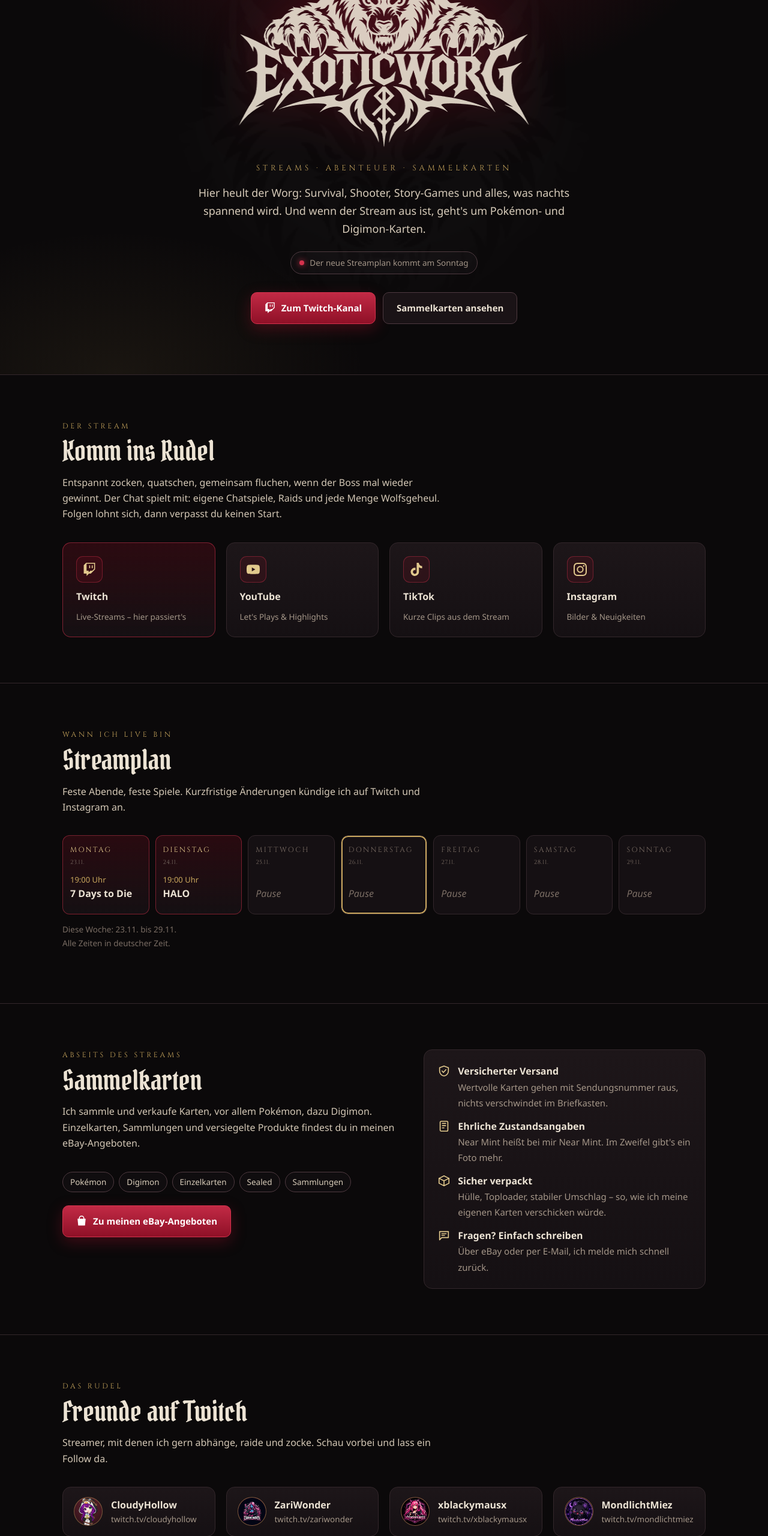
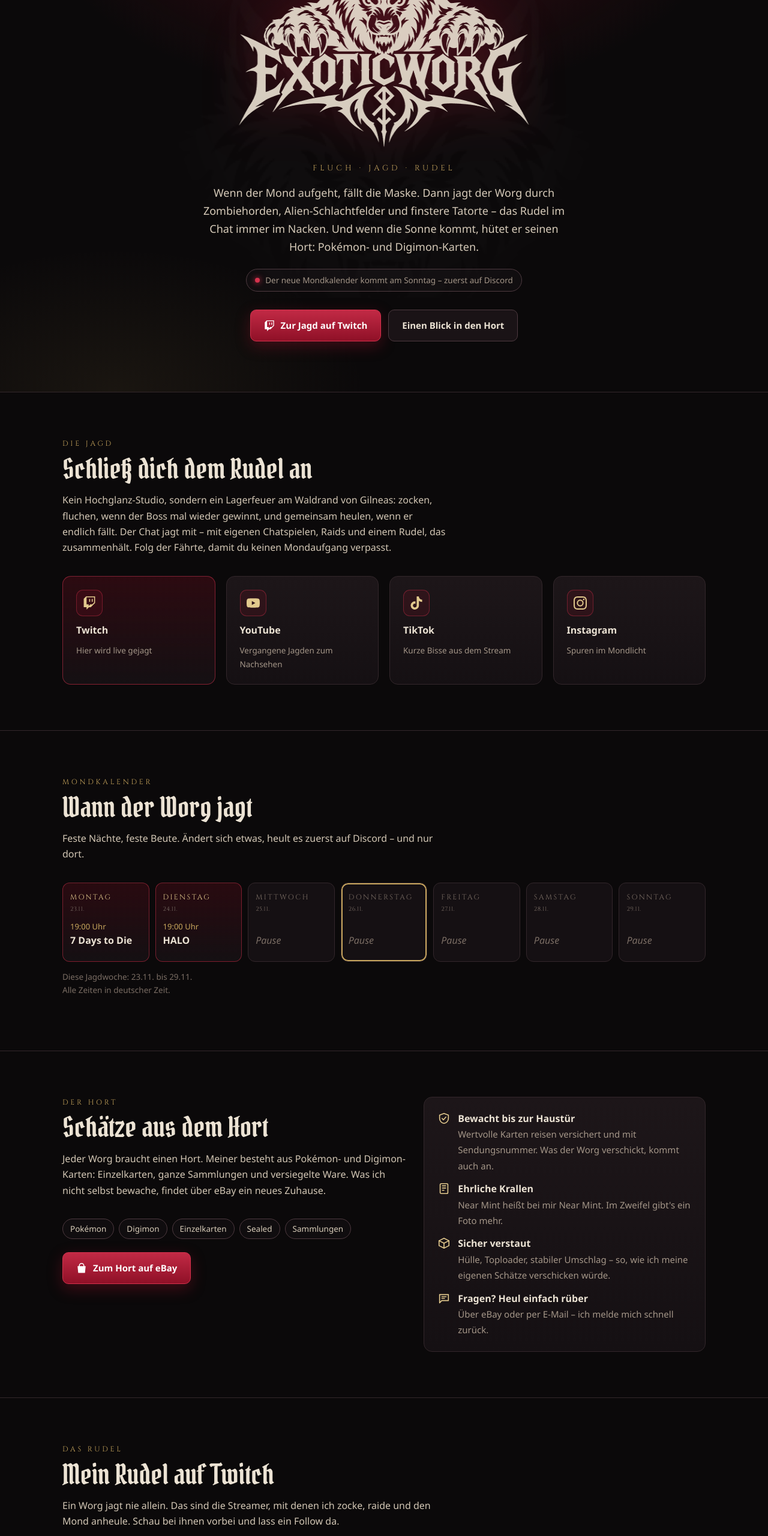
Before and after one commit to Exoticworg/homepage, a plain HTML site: page index.html in a window 1280 px wide. Shown: the part 240-2800 px from the top of the page at 60% size. Drawn offline with Linux system fonts and the light colour scheme.

Commit message:
Texte mit Worgen-Flair, Streamplan-Änderungen nur über Discord
Co-Authored-By: Claude Opus 5.5 <noreply@anthropic.com>
Claude-Session: https://claude.ai/code/session_017xUbLKwy7ULAByV6Z9Ekj7

```diff
--- a/index.html
+++ b/index.html
@@ -3,8 +3,8 @@
 <head>
 <meta charset="utf-8">
 <meta name="viewport" content="width=device-width,initial-scale=1">
-<title>ExoticWorg – Twitch-Streams &amp; Sammelkarten</title>
-<meta name="description" content="ExoticWorg: Gaming-Streams auf Twitch mit Werwolf-Flair – und Pokémon- &amp; Digimon-Sammelkarten, sicher und versichert verschickt.">
+<title>ExoticWorg – Der Worg jagt auf Twitch</title>
+<meta name="description" content="ExoticWorg – wenn der Mond aufgeht, jagt der Worg auf Twitch. Schließ dich dem Rudel an. Dazu Pokémon- &amp; Digimon-Karten aus seinem Hort.">
 <meta property="og:title" content="ExoticWorg – Twitch-Streams & Sammelkarten">
 <meta property="og:description" content="Gaming-Streams auf Twitch und Sammelkarten von ExoticWorg.">
 <meta property="og:image" content="https://exoticworg.de/assets/logo_full.png">
@@ -34,45 +34,48 @@
   <div class="hero">
     <div class="wrap">
       <img class="logo" src="assets/logo_full.png" alt="ExoticWorg" width="520" height="347">
-      <p class="claim">Streams · Abenteuer · Sammelkarten</p>
-      <p class="lead">Hier heult der Worg: Survival, Shooter, Story-Games und alles, was nachts spannend wird. Und wenn der Stream aus ist, geht's um Pokémon- und Digimon-Karten.</p>
-      <div class="live" id="nextStream"><i></i><span>Streamplan wird geladen …</span></div>
+      <p class="claim">Fluch · Jagd · Rudel</p>
+      <p class="lead">Wenn der Mond aufgeht, fällt die Maske. Dann jagt der Worg durch Zombiehorden, Alien-Schlachtfelder und finstere Tatorte – das Rudel im Chat immer im Nacken. Und wenn die Sonne kommt, hütet er seinen Hort: Pokémon- und Digimon-Karten.</p>
+      <div class="live" id="nextStream"><i></i><span>Die Fährte wird aufgenommen …</span></div>
       <div class="cta">
         <a class="btn p" href="https://www.twitch.tv/exoticworg" target="_blank" rel="noopener">
           <svg viewBox="0 0 24 24" aria-hidden="true"><path d="M11.571 4.714h1.715v5.143H11.57zm4.715 0H18v5.143h-1.714zM6 0 1.714 4.286v15.428h5.143V24l4.286-4.286h3.428L22.286 12V0zm14.571 11.143-3.428 3.428h-3.429l-3 3v-3H6.857V1.714h13.714Z"/></svg>
-          Zum Twitch-Kanal</a>
-        <a class="btn" href="#karten">Sammelkarten ansehen</a>
+          Zur Jagd auf Twitch</a>
+        <a class="btn" href="#karten">Einen Blick in den Hort</a>
       </div>
     </div>
   </div>
 
   <section id="stream">
     <div class="wrap">
-      <p class="kicker">Der Stream</p>
-      <h2>Komm ins Rudel</h2>
-      <p class="intro">Entspannt zocken, quatschen, gemeinsam fluchen, wenn der Boss mal wieder gewinnt. Der Chat spielt mit: eigene Chatspiele, Raids und jede Menge Wolfsgeheul. Folgen lohnt sich, dann verpasst du keinen Start.</p>
-      <div class="grid g4">
+      <p class="kicker">Die Jagd</p>
+      <h2>Schließ dich dem Rudel an</h2>
+      <p class="intro">Kein Hochglanz-Studio, sondern ein Lagerfeuer am Waldrand von Gilneas: zocken, fluchen, wenn der Boss mal wieder gewinnt, und gemeinsam heulen, wenn er endlich fällt. Der Chat jagt mit – mit eigenen Chatspielen, Raids und einem Rudel, das zusammenhält. Folg der Fährte, damit du keinen Mondaufgang verpasst.</p>
+      <div class="grid g4" id="kanaele">
         <a class="card ch main" href="https://www.twitch.tv/exoticworg" target="_blank" rel="noopener">
           <span class="ic"><svg viewBox="0 0 24 24"><path d="M11.571 4.714h1.715v5.143H11.57zm4.715 0H18v5.143h-1.714zM6 0 1.714 4.286v15.428h5.143V24l4.286-4.286h3.428L22.286 12V0zm14.571 11.143-3.428 3.428h-3.429l-3 3v-3H6.857V1.714h13.714Z"/></svg></span>
-          <b>Twitch</b><small>Live-Streams – hier passiert's</small></a>
+          <b>Twitch</b><small>Hier wird live gejagt</small></a>
         <a class="card ch" href="https://www.youtube.com/@exoticworg" target="_blank" rel="noopener">
           <span class="ic"><svg viewBox="0 0 24 24"><path d="M23.5 6.19a3 3 0 0 0-2.12-2.14C19.5 3.55 12 3.55 12 3.55s-7.5 0-9.38.5A3 3 0 0 0 .5 6.19C0 8.07 0 12 0 12s0 3.93.5 5.81a3 3 0 0 0 2.12 2.14c1.88.5 9.38.5 9.38.5s7.5 0 9.38-.5a3 3 0 0 0 2.12-2.14C24 15.93 24 12 24 12s0-3.93-.5-5.81zM9.55 15.57V8.43L15.82 12z"/></svg></span>
-          <b>YouTube</b><small>Let's Plays &amp; Highlights</small></a>
+          <b>YouTube</b><small>Vergangene Jagden zum Nachsehen</small></a>
         <a class="card ch" href="https://www.tiktok.com/@exoticworg6" target="_blank" rel="noopener">
           <span class="ic"><svg viewBox="0 0 24 24"><path d="M12.53.02c1.3-.02 2.6-.01 3.9-.02.09 1.53.64 3.09 1.76 4.17 1.12 1.11 2.7 1.62 4.24 1.79v4.03a10.4 10.4 0 0 1-5.82-1.9c-.01 2.92.01 5.84-.02 8.75a7.6 7.6 0 0 1-1.35 3.94 7.47 7.47 0 0 1-5.91 3.21 7.3 7.3 0 0 1-4.08-1.03 7.55 7.55 0 0 1-3.65-5.71c-.02-.5-.03-1-.01-1.49a7.53 7.53 0 0 1 8.73-6.68c.02 1.48-.04 2.96-.04 4.44a3.43 3.43 0 0 0-4.38 2.12c-.21.51-.15 1.07-.14 1.61.24 1.64 1.82 3.02 3.5 2.87a3.3 3.3 0 0 0 2.77-1.61c.19-.33.4-.67.41-1.06.1-1.79.06-3.57.07-5.36.01-4.03-.01-8.05.02-12.07z"/></svg></span>
-          <b>TikTok</b><small>Kurze Clips aus dem Stream</small></a>
+          <b>TikTok</b><small>Kurze Bisse aus dem Stream</small></a>
         <a class="card ch" href="https://www.instagram.com/exotic_worg/" target="_blank" rel="noopener">
           <span class="ic"><svg viewBox="0 0 24 24"><path d="M12 2.2c3.2 0 3.58 0 4.85.07 3.25.15 4.77 1.69 4.92 4.92.06 1.27.07 1.65.07 4.85s0 3.58-.07 4.85c-.15 3.23-1.66 4.77-4.92 4.92-1.27.06-1.65.07-4.85.07s-3.58 0-4.85-.07c-3.26-.15-4.77-1.7-4.92-4.92C2.17 15.58 2.16 15.2 2.16 12s0-3.58.07-4.85C2.38 3.92 3.9 2.38 7.15 2.23 8.42 2.17 8.8 2.2 12 2.2zM12 0C8.74 0 8.33 0 7.05.07 2.7.27.27 2.69.07 7.05 0 8.33 0 8.74 0 12s0 3.67.07 4.95c.2 4.36 2.62 6.78 6.98 6.98C8.33 24 8.74 24 12 24s3.67 0 4.95-.07c4.35-.2 6.78-2.62 6.98-6.98.06-1.28.07-1.69.07-4.95s0-3.67-.07-4.95C23.73 2.7 21.31.27 16.95.07 15.67 0 15.26 0 12 0zm0 5.84a6.16 6.16 0 1 0 0 12.32 6.16 6.16 0 0 0 0-12.32zM12 16a4 4 0 1 1 0-8 4 4 0 0 1 0 8zm6.4-11.85a1.44 1.44 0 1 0 0 2.88 1.44 1.44 0 0 0 0-2.88z"/></svg></span>
-          <b>Instagram</b><small>Bilder &amp; Neuigkeiten</small></a>
+          <b>Instagram</b><small>Spuren im Mondlicht</small></a>
+        <a class="card ch" id="dcCard" href="#" target="_blank" rel="noopener" hidden>
+          <span class="ic"><svg viewBox="0 0 24 24"><path d="M20.32 4.37A19.8 19.8 0 0 0 15.4 2.84a13.8 13.8 0 0 0-.63 1.3 18.3 18.3 0 0 0-5.5 0 12.6 12.6 0 0 0-.63-1.3 19.7 19.7 0 0 0-4.93 1.53C.6 9.05-.24 13.6.18 18.1a19.9 19.9 0 0 0 6.04 3.05c.49-.66.92-1.37 1.3-2.1a12.9 12.9 0 0 1-2.04-.98l.5-.39a14.2 14.2 0 0 0 12.06 0l.5.39c-.65.39-1.33.71-2.05.98.38.74.81 1.44 1.3 2.1a19.8 19.8 0 0 0 6.04-3.05c.5-5.2-.84-9.72-3.55-13.73zM8.02 15.33c-1.18 0-2.15-1.08-2.15-2.42s.95-2.42 2.15-2.42 2.17 1.09 2.15 2.42c0 1.34-.95 2.42-2.15 2.42zm7.97 0c-1.18 0-2.15-1.08-2.15-2.42s.95-2.42 2.15-2.42 2.17 1.09 2.15 2.42c0 1.34-.94 2.42-2.15 2.42z"/></svg></span>
+          <b>Discord</b><small>Die Höhle des Rudels – alle Ansagen</small></a>
       </div>
     </div>
   </section>
 
   <section id="plan">
     <div class="wrap">
-      <p class="kicker">Wann ich live bin</p>
-      <h2>Streamplan</h2>
-      <p class="intro">Feste Abende, feste Spiele. Kurzfristige Änderungen kündige ich auf Twitch und Instagram an.</p>
+      <p class="kicker">Mondkalender</p>
+      <h2>Wann der Worg jagt</h2>
+      <p class="intro">Feste Nächte, feste Beute. Ändert sich etwas, heult es zuerst auf <span id="dcText">Discord</span> – und nur dort.</p>
       <div class="plan" id="planGrid"></div>
       <p class="note"><span id="planWoche"></span><br>Alle Zeiten in deutscher Zeit.</p>
     </div>
@@ -81,20 +84,20 @@
   <section id="karten">
     <div class="wrap split">
       <div>
-        <p class="kicker">Abseits des Streams</p>
-        <h2>Sammelkarten</h2>
-        <p class="intro">Ich sammle und verkaufe Karten, vor allem Pokémon, dazu Digimon. Einzelkarten, Sammlungen und versiegelte Produkte findest du in meinen eBay-Angeboten.</p>
+        <p class="kicker">Der Hort</p>
+        <h2>Schätze aus dem Hort</h2>
+        <p class="intro">Jeder Worg braucht einen Hort. Meiner besteht aus Pokémon- und Digimon-Karten: Einzelkarten, ganze Sammlungen und versiegelte Ware. Was ich nicht selbst bewache, findet über eBay ein neues Zuhause.</p>
         <div class="games"><span class="tag">Pokémon</span><span class="tag">Digimon</span><span class="tag">Einzelkarten</span><span class="tag">Sealed</span><span class="tag">Sammlungen</span></div>
         <a class="btn p" href="https://www.ebay.de/usr/exotic_worg" target="_blank" rel="noopener" id="ebayLink">
           <svg viewBox="0 0 24 24" aria-hidden="true"><path d="M6 7V6a6 6 0 0 1 12 0v1h3l-1.5 15h-15L3 7zm2 0h8V6a4 4 0 0 0-8 0z"/></svg>
-          Zu meinen eBay-Angeboten</a>
+          Zum Hort auf eBay</a>
       </div>
       <div class="card">
         <ul class="list">
-          <li><svg viewBox="0 0 24 24"><path d="M12 3 4 6v6c0 4.5 3.4 8.3 8 9 4.6-.7 8-4.5 8-9V6z"/><path d="m8.5 12 2.5 2.5 4.5-5"/></svg><div><b>Versicherter Versand</b><span>Wertvolle Karten gehen mit Sendungsnummer raus, nichts verschwindet im Briefkasten.</span></div></li>
-          <li><svg viewBox="0 0 24 24"><rect x="5" y="3" width="14" height="18" rx="2"/><path d="M9 7h6M9 11h6M9 15h3"/></svg><div><b>Ehrliche Zustandsangaben</b><span>Near Mint heißt bei mir Near Mint. Im Zweifel gibt's ein Foto mehr.</span></div></li>
-          <li><svg viewBox="0 0 24 24"><path d="M3 7.5 12 3l9 4.5v9L12 21l-9-4.5z"/><path d="M3 7.5 12 12l9-4.5M12 12v9"/></svg><div><b>Sicher verpackt</b><span>Hülle, Toploader, stabiler Umschlag – so, wie ich meine eigenen Karten verschicken würde.</span></div></li>
-          <li><svg viewBox="0 0 24 24"><path d="M4 5h16v11H8l-4 4z"/><path d="M8 9h8M8 12h5"/></svg><div><b>Fragen? Einfach schreiben</b><span>Über eBay oder per E-Mail, ich melde mich schnell zurück.</span></div></li>
+          <li><svg viewBox="0 0 24 24"><path d="M12 3 4 6v6c0 4.5 3.4 8.3 8 9 4.6-.7 8-4.5 8-9V6z"/><path d="m8.5 12 2.5 2.5 4.5-5"/></svg><div><b>Bewacht bis zur Haustür</b><span>Wertvolle Karten reisen versichert und mit Sendungsnummer. Was der Worg verschickt, kommt auch an.</span></div></li>
+          <li><svg viewBox="0 0 24 24"><rect x="5" y="3" width="14" height="18" rx="2"/><path d="M9 7h6M9 11h6M9 15h3"/></svg><div><b>Ehrliche Krallen</b><span>Near Mint heißt bei mir Near Mint. Im Zweifel gibt's ein Foto mehr.</span></div></li>
+          <li><svg viewBox="0 0 24 24"><path d="M3 7.5 12 3l9 4.5v9L12 21l-9-4.5z"/><path d="M3 7.5 12 12l9-4.5M12 12v9"/></svg><div><b>Sicher verstaut</b><span>Hülle, Toploader, stabiler Umschlag – so, wie ich meine eigenen Schätze verschicken würde.</span></div></li>
+          <li><svg viewBox="0 0 24 24"><path d="M4 5h16v11H8l-4 4z"/><path d="M8 9h8M8 12h5"/></svg><div><b>Fragen? Heul einfach rüber</b><span>Über eBay oder per E-Mail – ich melde mich schnell zurück.</span></div></li>
         </ul>
       </div>
     </div>
@@ -103,17 +106,17 @@
   <section id="freunde">
     <div class="wrap">
       <p class="kicker">Das Rudel</p>
-      <h2>Freunde auf Twitch</h2>
-      <p class="intro">Streamer, mit denen ich gern abhänge, raide und zocke. Schau vorbei und lass ein Follow da.</p>
+      <h2>Mein Rudel auf Twitch</h2>
+      <p class="intro">Ein Worg jagt nie allein. Das sind die Streamer, mit denen ich zocke, raide und den Mond anheule. Schau bei ihnen vorbei und lass ein Follow da.</p>
       <div class="grid g4" id="freundeGrid"></div>
     </div>
   </section>
 
   <section id="partner">
     <div class="wrap">
-      <p class="kicker">Mit dabei</p>
-      <h2>Partner &amp; Empfehlungen</h2>
-      <p class="intro">Leute und Läden, hinter denen ich stehe. Wenn du über diese Links kaufst, unterstützt du den Stream – dich kostet es nichts extra.</p>
+      <p class="kicker">Verbündete</p>
+      <h2>Verbündete &amp; Empfehlungen</h2>
+      <p class="intro">Wer dem Worg den Rücken freihält, verdient einen Platz am Feuer. Kaufst du über diese Links, stärkst du das Rudel – und zahlst keinen Cent mehr.</p>
       <div class="grid g3" id="partnerGrid"></div>
       <p class="note">Mit „Werbung“ markierte Links sind Affiliate- oder Werbelinks: Kaufst du darüber, bekomme ich eventuell eine kleine Provision. Am Preis ändert sich für dich nichts.</p>
     </div>
@@ -122,9 +125,9 @@
   <section id="kontakt">
     <div class="wrap contact">
       <div>
-        <p class="kicker">Kontakt</p>
-        <h2>Schreib mir</h2>
-        <p class="intro" style="margin:0">Kooperationen, Fragen zu Karten oder einfach Hallo sagen.</p>
+        <p class="kicker">Ruf in die Nacht</p>
+        <h2>Heul mal rüber</h2>
+        <p class="intro" style="margin:0">Kooperationen, Fragen zu Karten oder einfach ein Gruß aus dem Wald – meine Höhle steht offen.</p>
       </div>
       <a class="btn p" href="mailto:kontakt@exoticworg.de">
         <svg viewBox="0 0 24 24" aria-hidden="true"><path d="M2 5h20v14H2zm2 2v.5l8 5 8-5V7zm16 2.9-8 5-8-5V17h16z"/></svg>
@@ -135,7 +138,7 @@
 
 <footer>
   <div class="wrap">
-    <span>© <span id="jahr">2026</span> ExoticWorg</span>
+    <span>© <span id="jahr">2026</span> ExoticWorg · Möge der Mond dir leuchten.</span>
     <nav><a href="impressum.html">Impressum</a><a href="datenschutz.html">Datenschutz</a></nav>
   </div>
 </footer>
@@ -159,8 +162,8 @@ function zeige(P) {
   const vorbei = now > endeWoche, kommend = now < ab;
   // Streampause: ganze Woche aus
   if (P.pause) {
-    document.getElementById('planGrid').innerHTML = `<div class="card" style="grid-column:1/-1"><h3>Streampause</h3><p>${esc(P.hinweis || 'Gerade finden keine Streams statt. Folge auf Twitch, dann verpasst du den Neustart nicht.')}</p></div>`;
-    info.textContent = ''; next.textContent = 'Gerade Streampause' + (P.hinweis ? ' – ' + P.hinweis : '');
+    document.getElementById('planGrid').innerHTML = `<div class="card" style="grid-column:1/-1"><h3>Der Worg ruht</h3><p>${esc(P.hinweis || 'Der Worg leckt gerade seine Wunden. Wann die Jagd weitergeht, erfährst du zuerst auf Discord.')}</p></div>`;
+    info.textContent = ''; next.textContent = 'Der Worg ruht gerade' + (P.hinweis ? ' – ' + P.hinweis : '');
     return;
   }
   // Raster: echte Daten dieser Woche
@@ -172,7 +175,7 @@ function zeige(P) {
       ${p.spiel ? `<span class="t">${esc(p.zeit)} Uhr</span><span class="g">${esc(p.spiel)}</span>` : `<span class="t">&nbsp;</span><span class="g">Pause</span>`}
     </div>`;
   }).join('');
-  info.textContent = (vorbei ? `Letzter Plan (${f(ab)}–${f(bis)}) – der neue Streamplan folgt` : kommend ? `Kommende Woche: ${f(ab)} bis ${f(bis)}` : `Diese Woche: ${f(ab)} bis ${f(bis)}`) + (P.hinweis ? ' · ' + P.hinweis : '');
+  info.textContent = (vorbei ? `Letzte Jagdwoche (${f(ab)}–${f(bis)}) – der neue Mondkalender folgt auf Discord` : kommend ? `Kommende Jagdwoche: ${f(ab)} bis ${f(bis)}` : `Diese Jagdwoche: ${f(ab)} bis ${f(bis)}`) + (P.hinweis ? ' · ' + P.hinweis : '');
   // Nächster Stream: nur Termine aus genau dieser Woche, nie aus einer Wiederholung
   let found = null;
   WOCHE.forEach((t, i) => {
@@ -181,10 +184,17 @@ function zeige(P) {
     const [h, m] = String(p.zeit || '0:0').split(':').map(Number); d.setHours(h || 0, m || 0, 0, 0);
     if (d.getTime() + 3 * 3600e3 > now.getTime()) found = { d, p };
   });
-  if (!found) { next.textContent = 'Der neue Streamplan kommt am Sonntag'; return; }
+  if (!found) { next.textContent = 'Der neue Mondkalender kommt am Sonntag – zuerst auf Discord'; return; }
   const tage = Math.round((new Date(found.d).setHours(0, 0, 0, 0) - new Date(now).setHours(0, 0, 0, 0)) / 864e5);
   const wann = tage === 0 ? 'Heute' : tage === 1 ? 'Morgen' : `${NAMEN[WOCHE[(found.d.getDay() + 6) % 7]]}, ${f(found.d)}`;
-  next.textContent = `Nächster Stream: ${wann}, ${found.p.zeit} Uhr – ${found.p.spiel}`;
+  next.textContent = `Nächste Jagd: ${wann}, ${found.p.zeit} Uhr – ${found.p.spiel}`;
+}
+/* Discord-Einladung: hier eintragen, dann erscheinen Karte und Links */
+const DISCORD = '';
+if (/^https:\/\/(discord\.gg|discord\.com)\//.test(DISCORD)) {
+  const c = document.getElementById('dcCard'); c.href = DISCORD; c.hidden = false;
+  document.getElementById('kanaele').classList.add('g5');
+  const t = document.getElementById('dcText'); t.innerHTML = `<a href="${esc(DISCORD)}" target="_blank" rel="noopener">Discord</a>`;
 }
 /* Freunde kommen aus freunde.json */
 fetch('freunde.json', { cache: 'no-cache' }).then(r => r.json()).then(F => {
@@ -209,7 +219,7 @@ fetch('partner.json', { cache: 'no-cache' }).then(r => r.json()).then(P => {
   }).join('');
 }).catch(() => { document.getElementById('partner').remove(); });
 fetch('streamplan.json', { cache: 'no-cache' }).then(r => r.json()).then(zeige).catch(() => {
-  document.getElementById('planGrid').innerHTML = '<p class="note">Den aktuellen Streamplan findest du auf Twitch.</p>';
+  document.getElementById('planGrid').innerHTML = '<p class="note">Den aktuellen Mondkalender findest du auf Discord.</p>';
 });
 document.getElementById('jahr').textContent = new Date().getFullYear();
 }
--- a/partner.json
+++ b/partner.json
@@ -13,7 +13,7 @@
     {
       "name": "Instant Gaming",
       "art": "werbung",
-      "text": "Spiele-Keys günstiger als im Store. Über meinen Link unterstützt du den Stream.",
+      "text": "Neue Beute für die nächste Jagd: Spiele-Keys günstiger als im Store. Über meinen Link stärkst du nebenbei das Rudel.",
       "url": "https://www.instant-gaming.com/",
       "code": ""
     }
--- a/style.css
+++ b/style.css
@@ -1,4 +1,5 @@
 @font-face{font-family:'Cinzel';src:url(assets/cinzel.woff2) format('woff2');font-weight:400 900;font-display:swap}
+[hidden]{display:none!important}
 @font-face{font-family:'Pirata One';src:url(assets/pirata.woff2) format('woff2');font-weight:400;font-display:swap}
 :root{
   --bg:#0b090a;--panel:#151013;--panel2:#1d1619;--line:#33272b;--line2:#4e3a40;
@@ -51,6 +52,7 @@ h2{font-family:var(--deco);font-weight:400;font-size:clamp(34px,5vw,46px);line-h
 .grid{display:grid;gap:18px}
 .g2{grid-template-columns:repeat(2,1fr)}
 .g4{grid-template-columns:repeat(4,1fr)}
+.g4.g5{grid-template-columns:repeat(5,1fr)}
 .card{background:linear-gradient(180deg,var(--panel2),var(--panel));border:1px solid var(--line);border-radius:14px;padding:22px}
 .card h3{font-family:var(--serif);font-size:15px;letter-spacing:.08em;margin:0 0 6px;color:var(--gold2)}
 .card p{margin:0;color:var(--muted);font-size:15px}
@@ -127,13 +129,13 @@ footer a{color:var(--muted)}
 .todo{background:rgba(219,164,74,.12);border:1px dashed #dba44a;color:#f0cd8d;padding:1px 6px;border-radius:5px}
 
 @media (max-width:900px){
-  .g4,.g3{grid-template-columns:repeat(2,1fr)}
+  .g4,.g3,.g4.g5{grid-template-columns:repeat(2,1fr)}
   .plan{grid-template-columns:repeat(4,1fr)}
   .split{grid-template-columns:1fr}
 }
 @media (max-width:620px){
   .nav{display:none}
-  .g2,.g4,.g3{grid-template-columns:1fr}
+  .g2,.g4,.g3,.g4.g5{grid-template-columns:1fr}
   .pt.breit{grid-column:auto}
   .plan{grid-template-columns:1fr 1fr}
   section{padding:56px 0}
```
Also changed, not shown: 1 other file.
